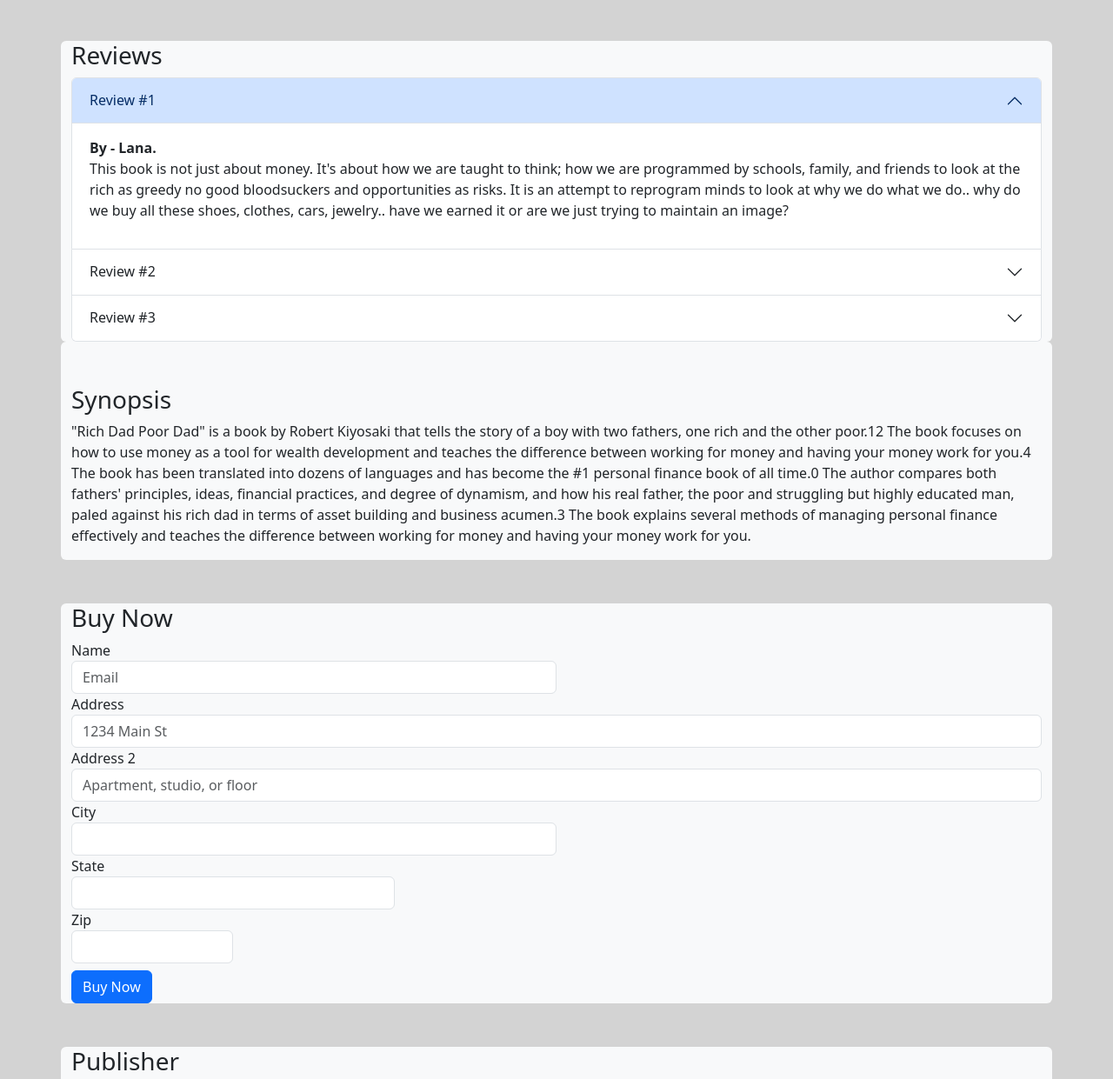
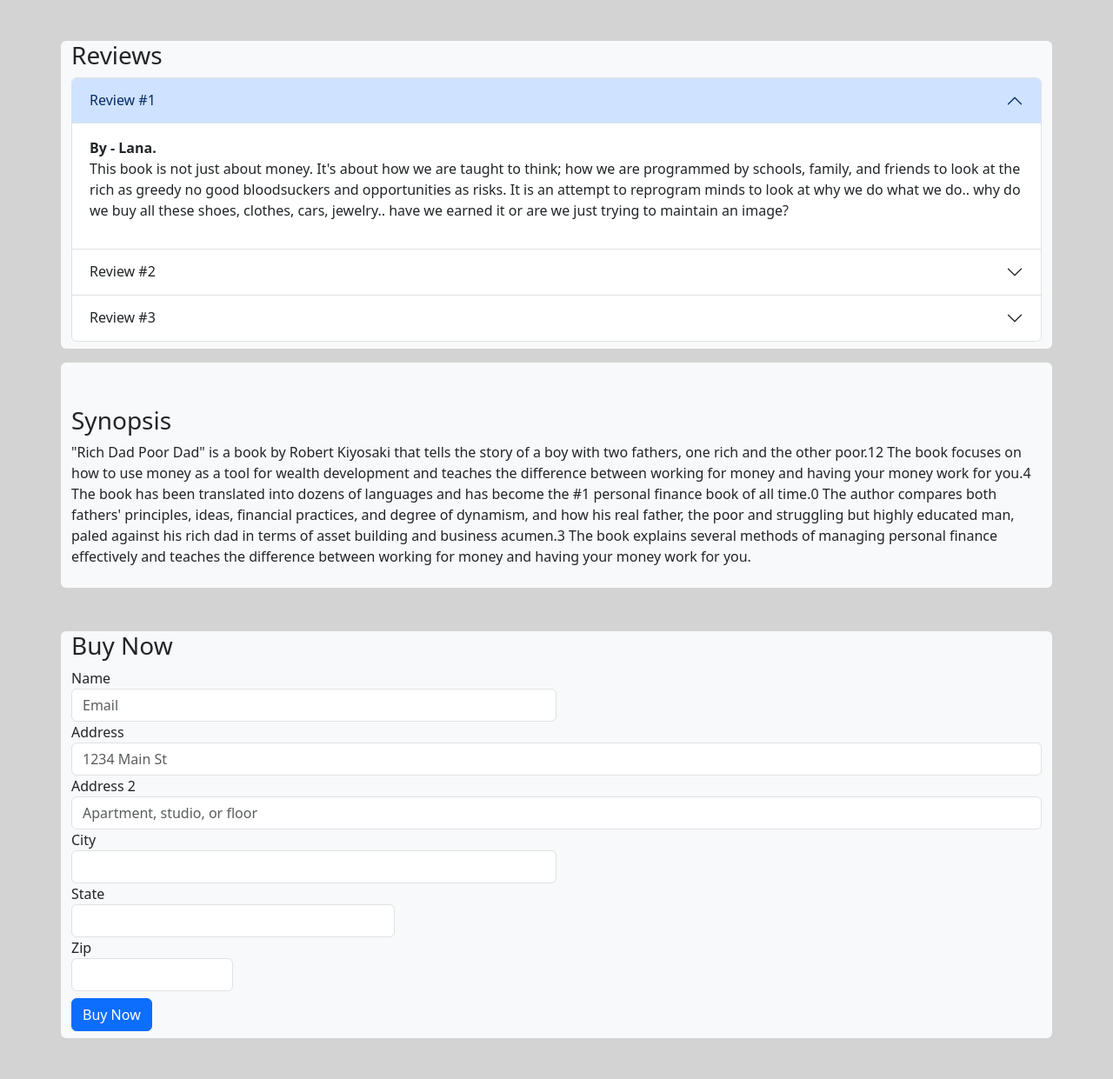
Before and after one commit to highandcode/Bootstrap-Test, a plain HTML site: page index.html in a window 1280 px wide. Shown: the part 2480-3721 px from the top of the page at 87% size. Drawn offline with nearby package versions, Linux system fonts and the light colour scheme.

```diff
--- a/index.html
+++ b/index.html
@@ -78,7 +78,7 @@
 
     <!-- Reviews Section -->
 
-    <div class="accordion mt-3 container bg-light rounded" id="accordionExample">
+    <div class="accordion mt-3 container bg-light rounded pb-2" id="accordionExample">
         <h3>Reviews</h3>
         <div class="accordion-item">
             <h2 class="accordion-header" id="headingOne">
@@ -175,7 +175,7 @@
     </div>
 
     <!-- Synopsis or Excerpt Section -->
-    <div class="container bg-light rounded">
+    <div class="container bg-light mt-3 rounded pb-2">
         <div class="row">
             <div class="col-md-12">
                 <!-- Synopsis or Excerpt Content -->
@@ -194,7 +194,7 @@
     </div>
 
     <!-- Buy Now Form -->
-    <form class="container bg-light rounded">
+    <form class="container bg-light rounded pb-2">
         <div class="form-row">
             <h3>Buy Now</h3>
             <div class="form-group col-md-6">
@@ -229,7 +229,7 @@
     </form>
 
     <!-- Publisher's Information Tab Panel -->
-    <div class="container bg-light rounded"><h3>Publisher</h3>
+    <div class="container bg-light rounded pb-2"><h3>Publisher</h3>
     <ul class="nav nav-tabs my-2" id="ex1" role="tablist">
         <li class="nav-item" role="presentation">
             <a class="nav-link active" id="ex1-tab-1" data-bs-toggle="tab" href="#ex1-tabs-1" role="tab"
@@ -282,7 +282,7 @@
 
 
     <!-- Additional Information Section -->
-    <div class="container bg-light rounded">
+    <div class="container bg-light rounded pb-2">
         <h3>Praise and Support</h3>
         <p>Rich Dad Poor Dad has sold over 32 million copies[4]It was a very high selling book when it was released[5].
             It was published in 1997 and sold very quickly all around the world. Since this day it has been around for
```
